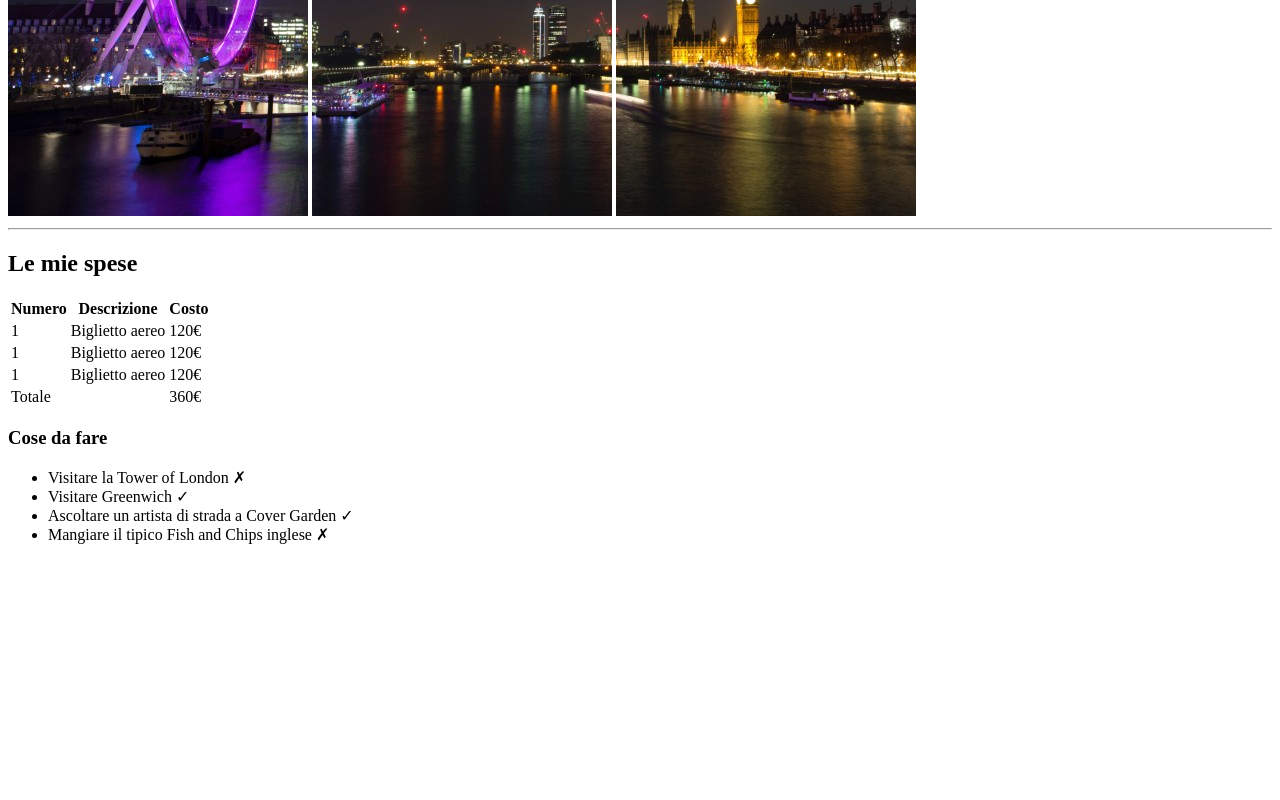
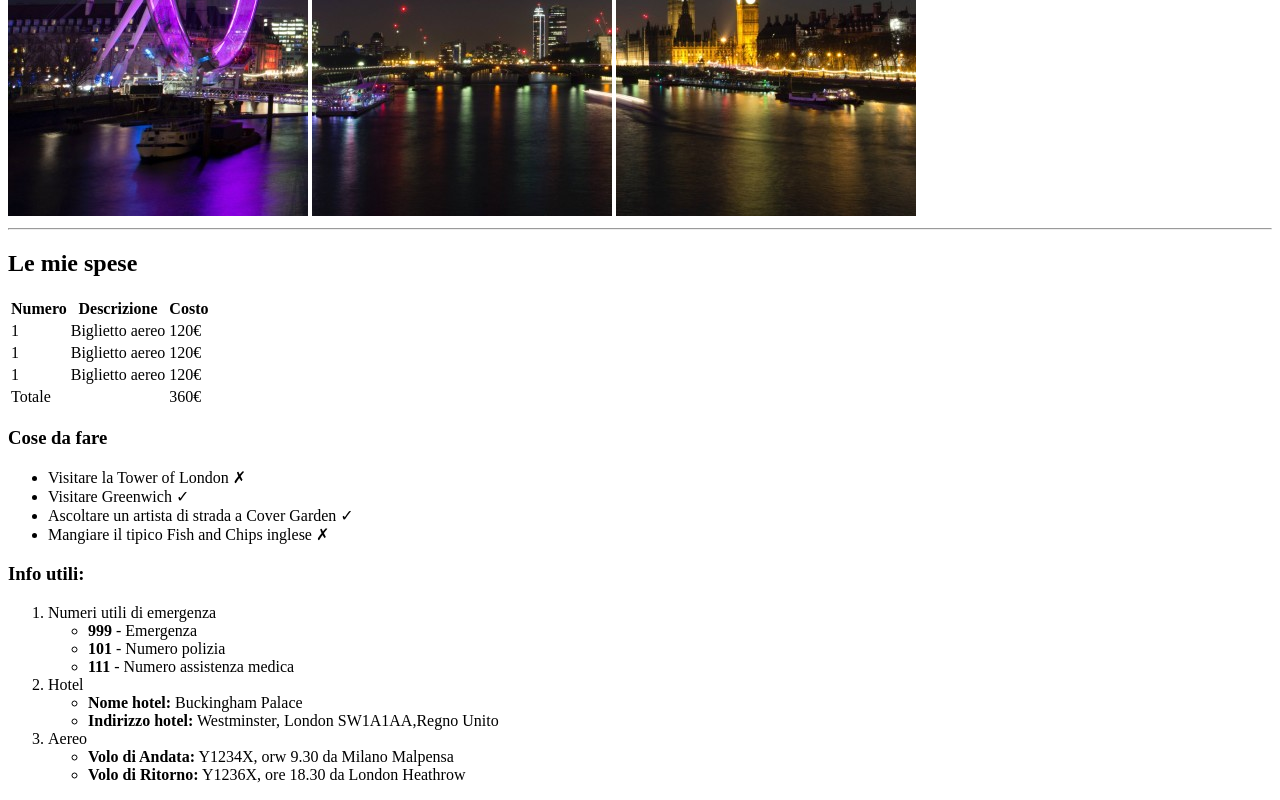
Before and after one commit to MatteoTarabella04/html-london-trip, a plain HTML site: page index.html in a window 1280 px wide. Shown: the part 464-1264 px from the top of the page. Before the commit the page ends 1024 px from the top, so only its background shows below. Drawn offline with Linux system fonts and the light colour scheme.

Commit message:
add info list

```diff
--- a/index.html
+++ b/index.html
@@ -70,6 +70,32 @@
         </section>
 
         <!-- section info -->
+        <section>
+            <h3>Info utili:</h3>
+            <!-- list -->
+            <ol>
+                <li> Numeri utili di emergenza
+                    <ul>
+                        <li><strong>999</strong> - Emergenza</li>
+                        <li><strong>101</strong> - Numero polizia</li>
+                        <li><strong>111</strong> - Numero assistenza medica</li>
+                    </ul>
+                </li>
+                <li> Hotel
+                    <ul>
+                        <li><strong>Nome hotel:</strong> Buckingham Palace</li>
+                        <li><strong>Indirizzo hotel:</strong> Westminster, London SW1A1AA,Regno Unito</li>
+                    </ul>
+                </li>
+                <li> Aereo
+                    <ul>
+                        <li><strong>Volo di Andata:</strong> Y1234X, orw 9.30 da Milano Malpensa</li>
+                        <li><strong>Volo di Ritorno:</strong> Y1236X, ore 18.30 da London Heathrow</li>
+                    </ul>
+                </li>
+            </ol>
+            <!-- /list -->
+        </section>
 
         <!-- section images -->
 
```
